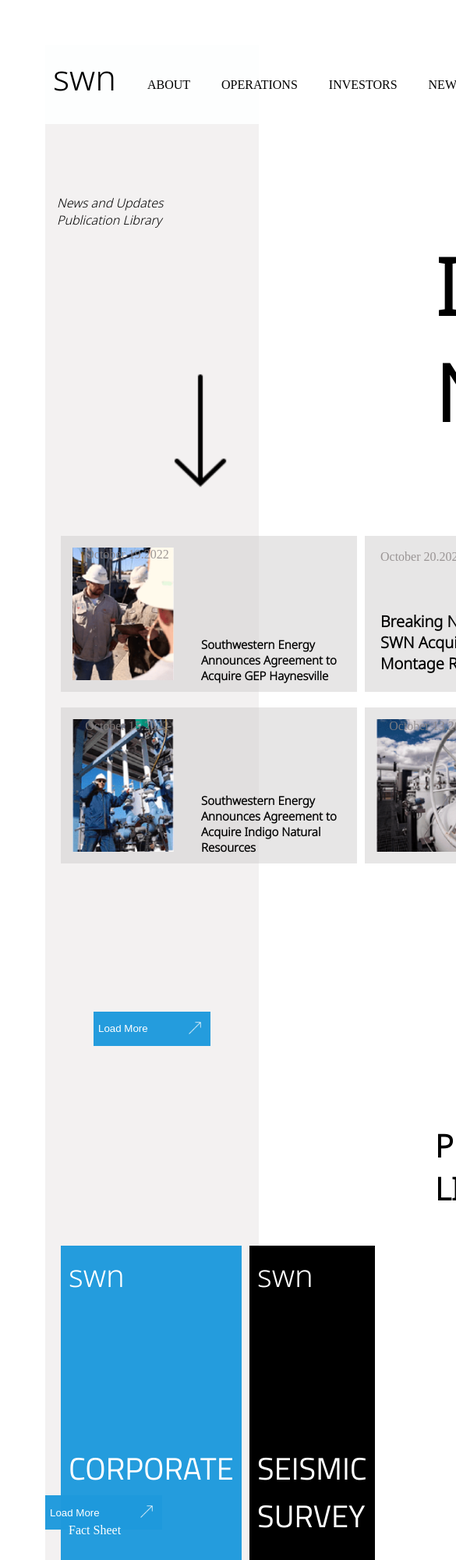
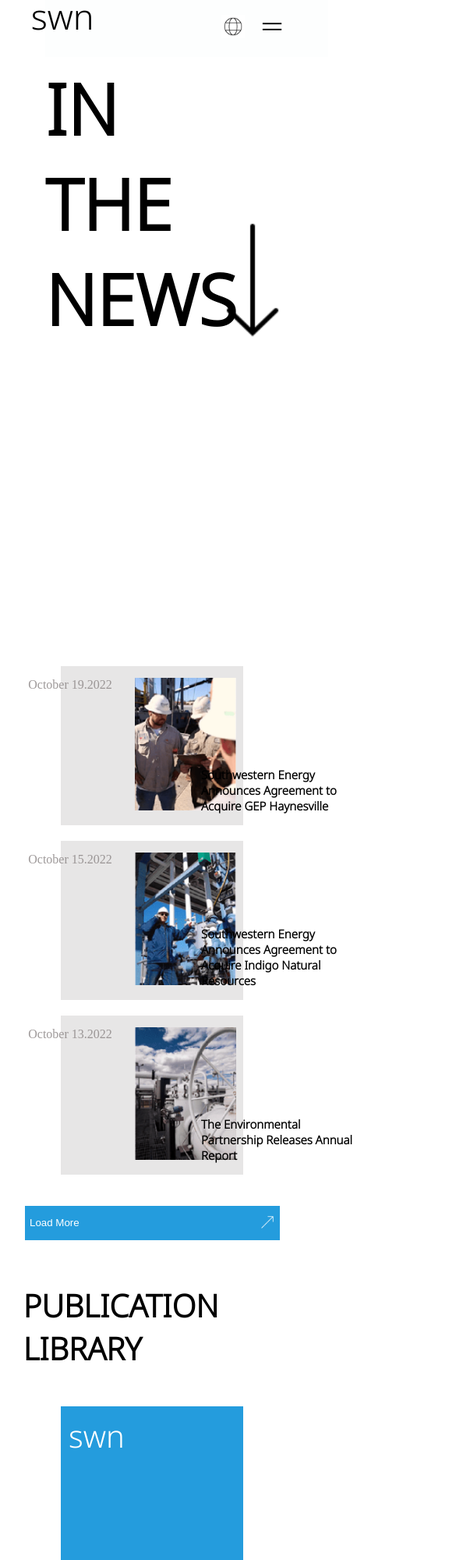
Before and after one commit to Karolina-Lap/SWN-puslapis, a plain HTML site: page index.html in a window 390 px wide. Shown: the top 2000 px of the page at 78% size, 585 px wide, since content can reach past the window. Drawn offline with Linux system fonts and the light colour scheme.

Commit message:
added mobile screen version

```diff
--- a/index.html
+++ b/index.html
@@ -31,15 +31,15 @@
     <a href="#"><img class="grip-lines" src="pictures/grip lines.png"/></a>
 </div>
     </header>
-    <main>
+    <main class="main-content">
 <div class="mini-title">News and Updates Publication Library</div>
 <h1 class="title">IN THE NEWS</h1>
-<div class="arrow"><img class="arrow-icon" src="pictures/arrow.png"/></div>
+<div class="arrow"><img class="arrow-icon arrow-sign" src="pictures/arrow.png"/></div>
 
 <div class="content-wrapper">
 <div class="first-content">
-    <img class="pic1" src="pictures/first-content pic.png"/>
-   <p class="date first-board">October 19.2022</p>
+    <img class="pic1 first-picture" src="pictures/first-content pic.png"/>
+   <p class="date first-board one">October 19.2022</p>
     <p class="text1">Southwestern Energy Announces Agreement to Acquire GEP Haynesville</p>
 
 </div>
@@ -48,12 +48,12 @@
     <p class="text2">Breaking News - SWN Acquires Montage Resources</p>
 </div>
 <div class="third-content">
-    <img class="pic2" src="pictures/third content pic.png"/>
+    <img class="pic2 third-picture" src="pictures/third content pic.png"/>
     <p class="third-date">October 15.2022</p>
     <p class="text3">Southwestern Energy Announces Agreement to Acquire Indigo Natural Resources</p>
 </div>
 <div class="fourth-content">
-    <img class="pic3" src="pictures/fourth content pic.png"/>
+    <img class="pic3 fourth-picture" src="pictures/fourth content pic.png"/>
     <p class="fourth-date">October 13.2022</p>
     <p class="text4">The Environmental Partnership Releases Annual Report</p>
 
@@ -61,27 +61,27 @@
 </div>
 
 <div class="button">
-    <a><button><p class="load-more">Load More</p><img src="pictures/button arrow.png"/></button>
+    <a><button class="first-button"><p class="load-more">Load More</p><img src="pictures/button arrow.png"/></button>
 </div>
 
-<h1 class="title1">PUBLICATION<br> LIBRARY</h1>
+<h1 class="title1 second-title">PUBLICATION<br> LIBRARY</h1>
 <div class="cards">
     <div class="first-card">
        <div class="logo1">swn</div>
         <p class="title2">CORPORATE</p>
-        <p>Fact Sheet</p>
+        <p class="fact-sheet">Fact Sheet</p>
         <img/>
     </div>
     <div class="second-card">
         <div class="logo1">swn</div>
         <p class="title2">SEISMIC SURVEY</p>
-        <p>Fact Sheet</p>
+        <p class="fact-sheet">Fact Sheet</p>
         <img/>
     </div>
 
 </div>
 <div class="button2">
-    <a><button><p class="load-more">Load More</p><img src="pictures/button arrow.png"/></button>
+    <a><button class="second-button"><p class="load-more">Load More</p><img src="pictures/button arrow.png"/></button>
 </div>
 
 
--- a/styles.css
+++ b/styles.css
@@ -7,7 +7,10 @@
     display: flex;
     justify-content:space-between;
     align-items: center;
-    padding: 10px;
+    margin-top: -60px;
+    padding: 2px;
+    position: fixed;
+    width: 92%;
 
 }
 
@@ -48,7 +51,8 @@
 
 main{
     background-color: rgba(238, 235, 235, 0.686);
-    height: 2000px;
+    height: 1850px;
+    margin-top: 20px;
 }
 .title{
     font-family: 'Noto Sans', sans-serif;
@@ -247,8 +251,97 @@
 font-size: 40px;
 }
 
-.button{
+.button2{
     display: flex;
     justify-content: center;
-    margin-top: 150px;
+    margin-top: 120px;
 }
+
+.fact-sheet{
+font-family: 'Noto Sans', sans-serif;
+font-family: 'Titillium Web', sans-serif;
+margin-bottom: -15px;
+}
+
+@media screen and (max-width: 768px) {
+    body{margin: none;
+    padding: none;}
+
+     header ul {
+      display: none;
+    }
+
+    header {
+      display: flex;
+      justify-content: space-evenly;
+    }
+    .logo {
+      margin-left: -95px;
+      margin-top: -10px;
+    }
+    .globe-menu{
+        margin-right: -20px;
+    }
+    .main-content{
+    background-color: white;
+
+    }
+
+    .mini-title {
+      display: none;
+    }
+
+    .title {
+      font-size: 90px;
+      display: table-cell;
+      position: relative;
+
+    }
+    .arrow-sign{
+        margin-right: -67px;
+    }
+
+    .second-title{
+        display: flex;
+       justify-content: center;
+       margin-left: -80px;
+    }
+    .content-wrapper {
+      display: flex;
+      flex-direction: column;
+      margin-top: 400px;
+    }
+
+    .cards {
+      display: flex;
+      flex-direction: column;
+      margin-top:0px;
+    }
+    .first-picture{  padding-left: 95px; }
+    .third-picture{padding-left: 95px;}
+    .fourth-picture{padding-left: 95px;}
+
+    /* .one{
+        display: flex;
+    } */
+
+    .second-content{
+        display: none;
+    }
+
+    .second-button {
+      justify-content: space-between;
+      margin-left: 1px;
+      width: 327px;
+      display: flex;
+      margin-top: 400px;
+    }
+    .first-button{
+        justify-content: space-between;
+        margin-left: 1px;
+        width: 327px;
+        display: flex;
+        margin-bottom: -200px;
+
+    }
+  }
```
